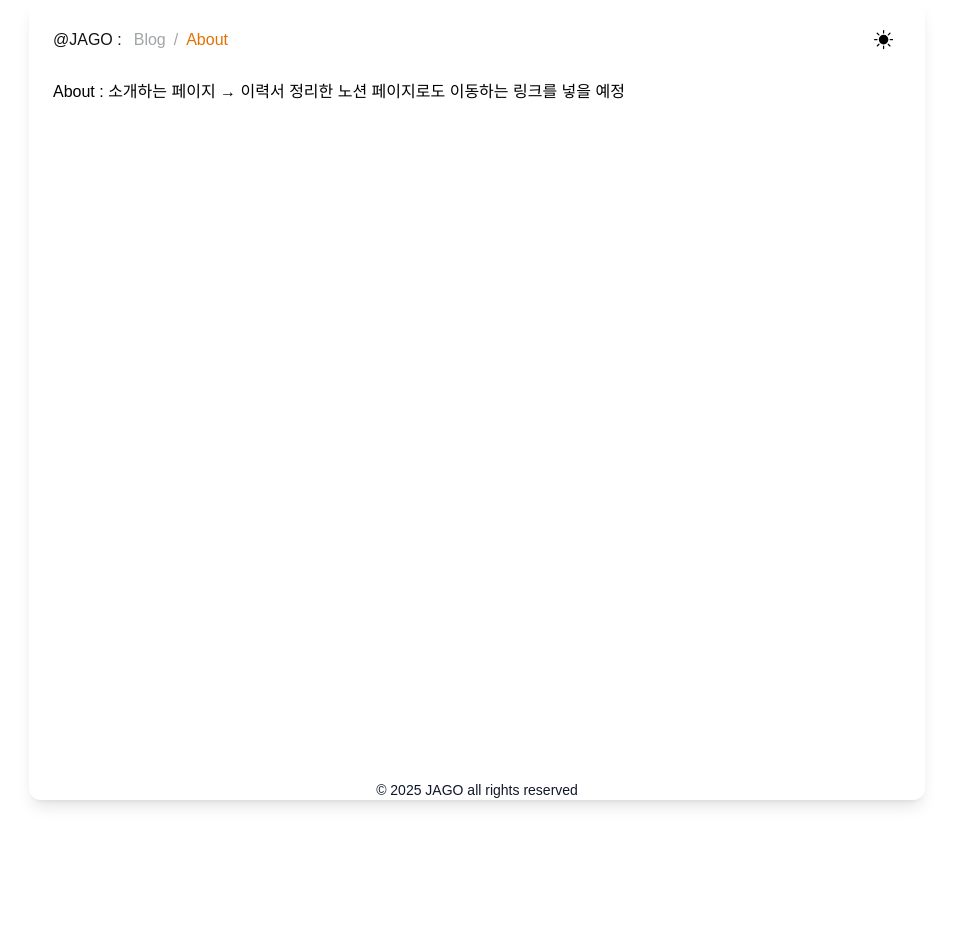
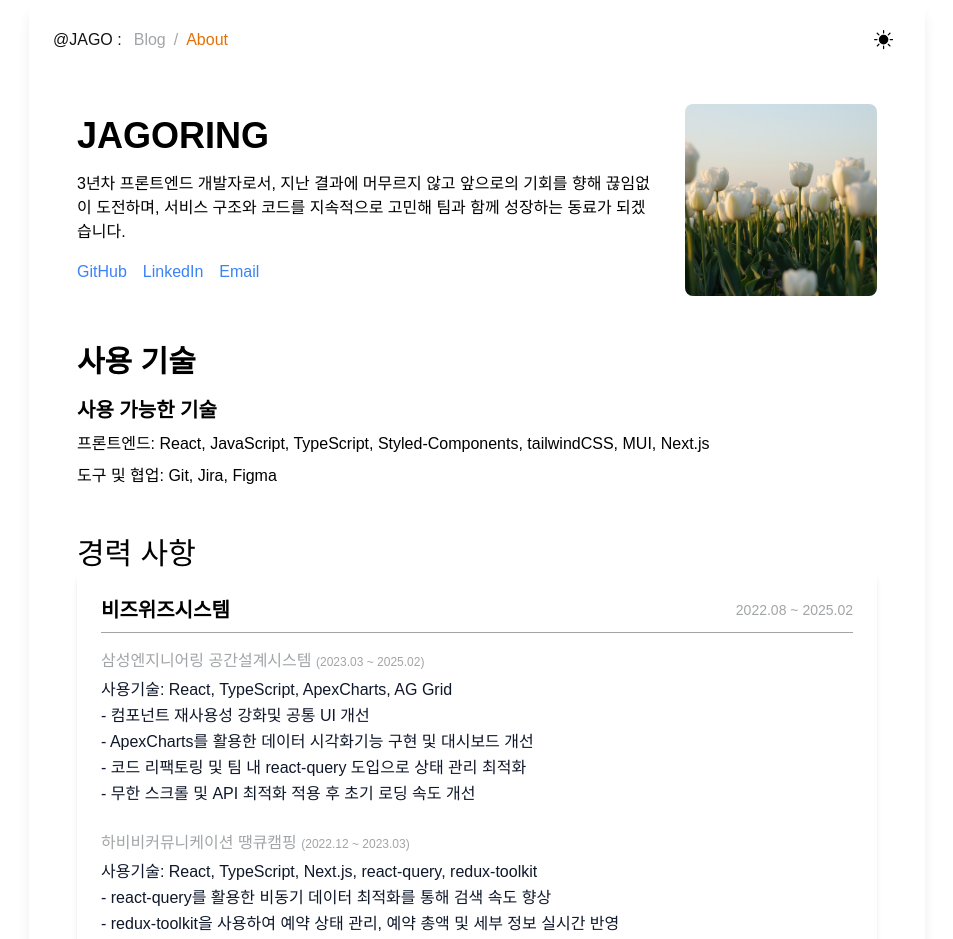
Before and after one commit to JAGORING/JagoLog, a Next.js app: page /about in a window 1280 px wide. Shown: the top 939 px of the page, without its empty margins (163-1116 px from the left). Before the commit the page ends 800 px from the top, so only its background shows below. Built offline with nearby package versions, Linux system fonts and the light colour scheme; a web font is replaced by a local one.

Commit message:
[Feat] about Page 추가

```diff
--- a/src/app/about/page.tsx
+++ b/src/app/about/page.tsx
@@ -1,4 +1,171 @@
+import { Card } from '@/components/about/Card';
+import Image from 'next/image';
+
 const About = () => {
-  return <section>About : 소개하는 페이지 → 이력서 정리한 노션 페이지로도 이동하는 링크를 넣을 예정</section>;
+  return (
+    <div className="container mx-auto p-6 space-y-12">
+      <section className="flex flex-col md:flex-row items-center space-y-6 md:space-y-0 md:space-x-8">
+        <div className="flex-1">
+          <h1 className="text-4xl font-bold">JAGORING</h1>
+          <p className="mt-4 ">
+            3년차 프론트엔드 개발자로서, 지난 결과에 머무르지 않고 앞으로의 기회를 향해 끊임없이 도전하며, 서비스 구조와
+            코드를 지속적으로 고민해 팀과 함께 성장하는 동료가 되겠습니다.
+          </p>
+          <div className="mt-4 space-x-4">
+            <a
+              href="https://github.com/JAGORING"
+              target="_blank"
+              rel="noopener noreferrer"
+              className="text-blue-500 hover:underline"
+            >
+              GitHub
+            </a>
+            <a
+              href="https://www.linkedin.com/in/harin-lee-74b84b254/"
+              target="_blank"
+              rel="noopener noreferrer"
+              className="text-blue-500 hover:underline"
+            >
+              LinkedIn
+            </a>
+            <a href="mailto:your.email@example.com" className="text-blue-500 hover:underline">
+              Email
+            </a>
+          </div>
+        </div>
+        <div className="flex-shrink-0">
+          <Image
+            src="/images/body_bg.jpg"
+            alt="홍길동"
+            width={192}
+            height={192}
+            className="w-48 h-48 rounded-lg object-cover"
+          />
+        </div>
+      </section>
+
+      <section>
+        <h2 className="text-3xl font-semibold mb-4">사용 기술</h2>
+        <h3 className="text-xl font-bold">사용 가능한 기술</h3>
+        <p className="mt-2 ">프론트엔드: React, JavaScript, TypeScript, Styled-Components, tailwindCSS, MUI, Next.js</p>
+        <p className="mt-2 ">도구 및 협업: Git, Jira, Figma</p>
+      </section>
+
+      <section>
+        <h2 className="text-3xl font-semiboldmb-4">경력 사항</h2>
+        <div className="grid gap-6 ">
+          <Card>
+            <Card.Header title="비즈위즈시스템" period="2022.08 ~ 2025.02" />
+            <Card.Body
+              extraInfo={
+                <>
+                  삼성엔지니어링 공간설계시스템 <span className="text-xs">(2023.03 ~ 2025.02)</span>
+                </>
+              }
+              description={[
+                '사용기술: React, TypeScript, ApexCharts, AG Grid',
+                '- 컴포넌트 재사용성 강화및 공통 UI 개선',
+                '- ApexCharts를 활용한 데이터 시각화기능 구현 및 대시보드 개선',
+                '- 코드 리팩토링 및 팀 내 react-query 도입으로 상태 관리 최적화',
+                '- 무한 스크롤 및 API 최적화 적용 후 초기 로딩 속도 개선',
+              ]}
+            />
+            <Card.Body
+              extraInfo={
+                <>
+                  하비비커뮤니케이션 땡큐캠핑 <span className="text-xs">(2022.12 ~ 2023.03)</span>
+                </>
+              }
+              description={[
+                '사용기술: React, TypeScript, Next.js, react-query, redux-toolkit',
+                '- react-query를 활용한 비동기 데이터 최적화를 통해 검색 속도 향상',
+                '- redux-toolkit을 사용하여 예약 상태 관리, 예약 총액 및 세부 정보 실시간 반영',
+                '- 카카오 맵 API 연동을 통해 캠핑장 위치 제공 및 사용자 경험 개선',
+                '- 구매한 상품과 예약 내역을 쉽게 확인할 수 있도록 UI 및 데이터 연동',
+              ]}
+            />
+            <Card.Body
+              extraInfo={
+                <>
+                  삼성이앤에이 전기설계시스템 <span className="text-xs">(2022.08 ~ 2022.11)</span>
+                </>
+              }
+              description={[
+                '사용기술: React, TypeScript',
+                '- 프로젝트 구조 설계 및 컴포넌트 모듈화',
+                '- 신규 기능 개발 및 유지보수 프로세스 개선',
+              ]}
+            />
+          </Card>
+        </div>
+      </section>
+
+      <section>
+        <h2 className="text-3xl font-semibold mb-4">학력</h2>
+        <div className="grid gap-6">
+          <Card>
+            <Card.Header title="한세대학교" period="2017.03 - 2021.08" />
+            <Card.Body extraInfo={<>컴퓨터공학과</>} description="학점: 4.28 / 4.5" />
+          </Card>
+        </div>
+      </section>
+
+      <section>
+        <h2 className="text-3xl font-semibold mb-4">교육 및 자격증</h2>
+        <div className="grid gap-2">
+          <Card>
+            <Card.Header title="노마드 스터디 10주 완성반" period="2024.12" />
+            <Card.Body description="React, framer-motion, TypeScript, TailwindCSS, NextJS, Prisma" />
+          </Card>
+          <Card>
+            <Card.Header title="Programmers JavaScript Study 15기" period="2022.06" />
+            <Card.Body description="5주간 정해진 미션(필수 + 보너스)을 제출하고 코드리뷰를 주고 받는 스터디" />
+          </Card>
+          <Card>
+            <Card.Header title="정보처리기사" period="2021.06" />
+            <Card.Body description="발행 기관: 한국산업인력공단" />
+          </Card>
+        </div>
+      </section>
+
+      <section>
+        <h2 className="text-3xl font-semibold mb-4">사이드 프로젝트</h2>
+        <div className="grid gap-6 md:grid-cols-2">
+          <Card>
+            <Card.Header title="Jagolog" period="2025.02-2025.03" />
+            <Card.Body description="자체 개발한 웹 애플리케이션으로, React와 Node.js를 활용해 구현했습니다." />
+          </Card>
+          <Card>
+            <Card.Header title="SNS" period="2024.12" />
+            <Card.Body description="자체 개발한 웹 애플리케이션으로, React와 Node.js를 활용해 구현했습니다." />
+          </Card>
+          <Card>
+            <Card.Header title="에코그램 식물일지" period="2023.12" />
+            <Card.Body description="식물 성장 일지 관련 구현 (성장일지 작성 페이지, 디테일 페이지)" />
+          </Card>
+          <Card>
+            <Card.Header title="Memong" period="2023.12" />
+            <Card.Body description="자체 개발한 웹 애플리케이션으로, React와 Node.js를 활용해 구현했습니다." />
+          </Card>
+          <Card>
+            <Card.Header title="이별끝에 우리가 만난다면면" period="2023.07" />
+            <Card.Body description="회사 동료가 개발한 게임의 소개 페이지" />
+          </Card>
+          <Card>
+            <Card.Header title="크롬 확장프로그램" period="2022" />
+            <Card.Body description="페이지에 그려진 모든 이미지 변환 크롬 확장프로그램 개발" />
+          </Card>
+          <Card>
+            <Card.Header title="Game machine" period="2021" />
+            <Card.Body description="JavaScript로 T-Rex Jump Game, breakout game 만들어보기" />
+          </Card>
+          <Card>
+            <Card.Header title="리더스 도준" period="2022.07" />
+            <Card.Body description="자체 개발한 웹 애플리케이션으로, React와 Node.js를 활용해 구현했습니다." />
+          </Card>
+        </div>
+      </section>
+    </div>
+  );
 };
 export default About;
--- /dev/null
+++ b/src/components/about/Card.tsx
@@ -0,0 +1,58 @@
+import React from 'react';
+
+interface CardProps extends React.HTMLAttributes<HTMLDivElement> {
+  children: React.ReactNode;
+}
+
+interface CardHeaderProps {
+  title: string;
+  period: string;
+}
+
+interface CardBodyProps {
+  description: string | string[];
+  extraInfo?: React.ReactNode;
+}
+
+const Card: React.FC<CardProps> & {
+  Header: React.FC<CardHeaderProps>;
+  Body: React.FC<CardBodyProps>;
+} = ({ children, className = '', ...props }) => {
+  return (
+    <div className={`shadow-md rounded-lg p-6 transition hover:shadow-lg ${className}`} {...props}>
+      {children}
+    </div>
+  );
+};
+
+const CardHeader: React.FC<CardHeaderProps> = ({ title, period }) => (
+  <div className="flex justify-between items-center mb-4 border-b border-subcolor pb-2">
+    <h3 className="text-xl font-bold">{title}</h3>
+    <span className="text-sm text-subcolor">{period}</span>
+  </div>
+);
+
+const CardBody: React.FC<CardBodyProps> = ({ description, extraInfo }) => (
+  <div>
+    {extraInfo && <div className="mb-1 text-md text-subcolor">{extraInfo}</div>}
+
+    <div>
+      {typeof description !== 'string' ? (
+        <ul className="mb-6">
+          {description.map((line, index) => (
+            <li key={index} className="leading-relaxed text-base text-accent-foreground">
+              {line.trim()}
+            </li>
+          ))}
+        </ul>
+      ) : (
+        <p className="leading-relaxed text-base text-accent-foreground">{description.trim()}</p>
+      )}
+    </div>
+  </div>
+);
+
+Card.Header = CardHeader;
+Card.Body = CardBody;
+
+export { Card };
```
